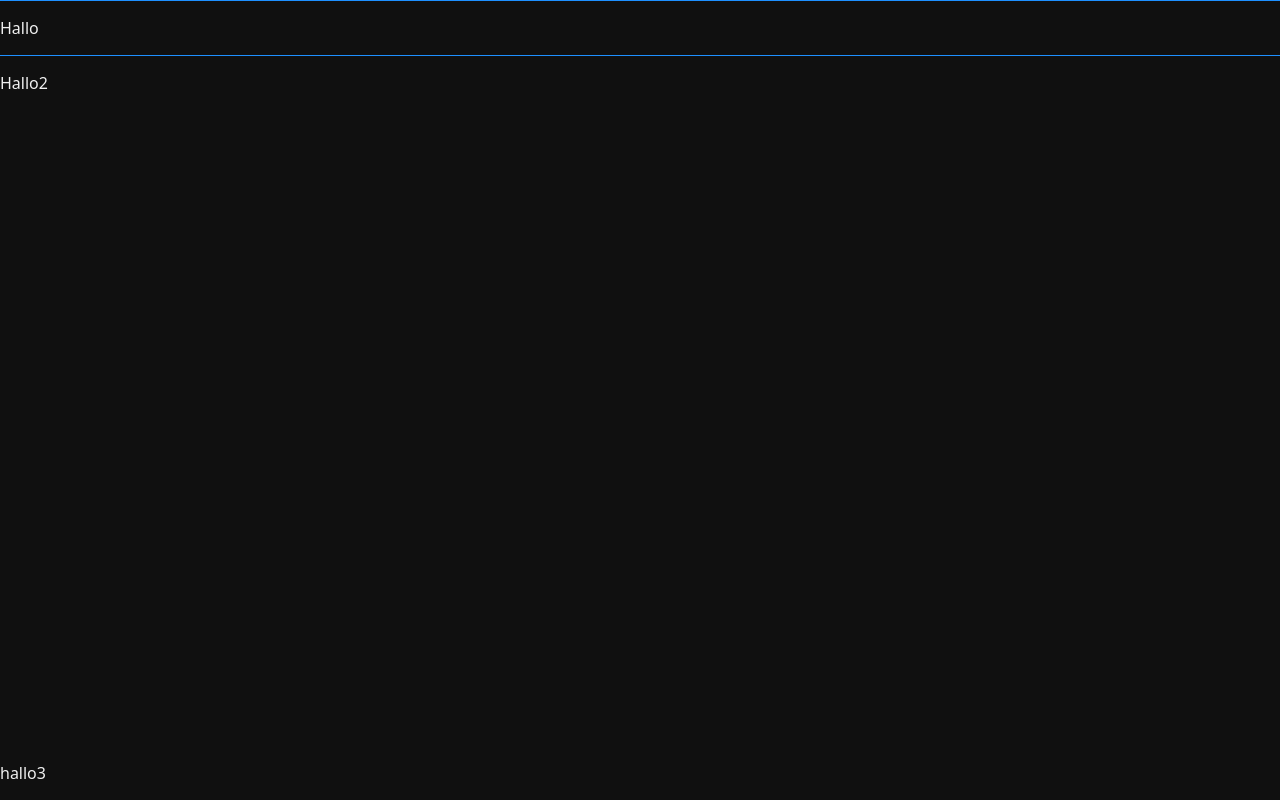
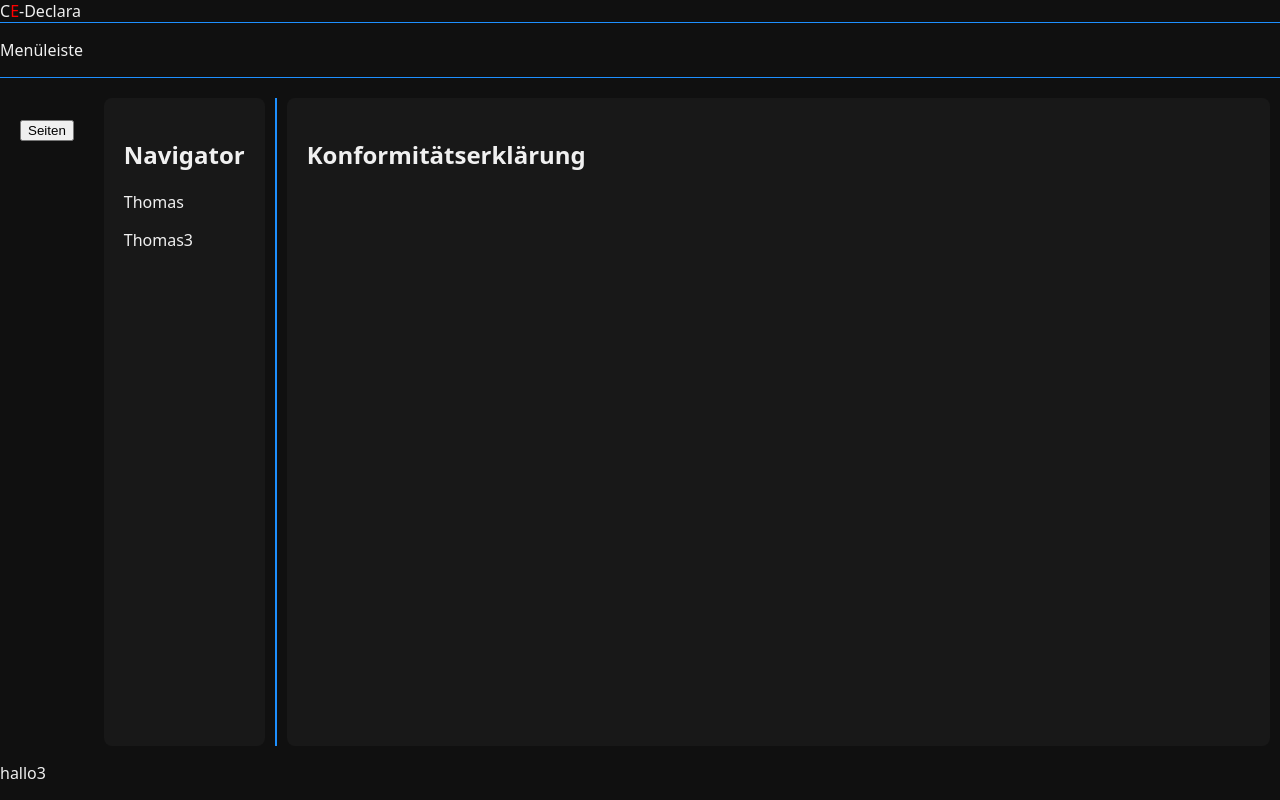
Before and after one commit to cerikamaker/CEDeclara, a plain HTML site: page index.html in a window 1280 px wide. Drawn offline with Linux system fonts and the light colour scheme.

Commit message:
GUI prepared with resizer.

```diff
--- a/index.html
+++ b/index.html
@@ -10,19 +10,36 @@
     <link rel="apple-touch-icon" sizes="167x167" href="https://searchnorm.de/touch-icon-167.png"/>
     <link rel="manifest" href="manifest.json">
     <link rel="stylesheet" href="style.css">
+    <script src="./js/resizer.js" defer></script>
     <meta name="robots" content="noindex"/>
     <title>CE-Declara</title>
 </head>
 <body>
     <header>
+        <div id="banner">
+            C<span style="color: red;">E</span>-Declara
+        </div>
         <div class="divider"></div>
         <div id="menubar">
-            <p>Hallo</p>
+            <p>Menüleiste</p>
         </div>
         <div class="divider"></div>
     </header>
     <main id="main-container">
-        <p>Hallo2</p>
+        <aside id="sidebar">
+            <nav id="sidebar-menu">
+                <button>Seiten</button>
+            </nav>
+        </aside>
+        <section id="navigator">
+            <h1>Navigator</h1>
+            <p id="test">Test</p>
+            <p id="test2">Test</p>
+        </section>
+        <div id="resizer"></div>
+        <section id="app-area">
+            <h1>Konformitätserklärung</h1>
+        </section>
     </main>
     <footer id="statusbar">
         <p>hallo3</p>
--- /dev/null
+++ b/js/resizer.js
@@ -0,0 +1,38 @@
+const resizer = document.getElementById('resizer');
+const navigatorSection = document.getElementById('navigator');
+let isResizing = false;
+let lastX = 0;
+let startWidth = 0;
+
+let test = document.getElementById('test');
+test.innerText = "Thomas"
+let test2 = document.getElementById('test2');
+test2.innerText = "Thomas3"
+
+resizer.addEventListener('mousedown', (e) => {
+    isResizing = true;
+    lastX = e.clientX;
+    startWidth = navigatorSection.offsetWidth - 40;
+    document.body.style.userSelect = 'none';
+    document.body.style.cursor = 'ew-resize';
+    test.innerText = "Resizing";
+});
+
+document.addEventListener('mouseup', (e) => {
+    if(isResizing){
+        isResizing = false;
+        document.body.style.cursor = '';
+    document.body.style.userSelect = '';
+        test.innerText = "Ready";
+    }
+});
+
+document.addEventListener('mousemove', (e) => {
+    if (!isResizing) return;
+    const dx = e.clientX - lastX;
+    test.innerText = dx;
+    test2.innerText = navigatorSection.offsetWidth;
+    startWidth = startWidth + dx;
+    navigatorSection.style.width = startWidth + 'px';
+    lastX = e.clientX;
+});
--- a/style.css
+++ b/style.css
@@ -1,5 +1,10 @@
 :root {
     --backgroundcolor: #101010;
+    --workground-color: #181818;
+    --radius: 8px;
+    --std-marging-right: 10px;
+    --std-margin-top: 20px;
+    --std-padding: 20px;
     --textcolor: #f0f0f0;
     --std-fonts: system-ui, 'Segoe UI', 'Roboto', 'Arial', sans-serif;
     --dodger-blue: #1e90ff;
@@ -19,13 +24,15 @@ body {
     flex-direction: column;
 }
 
-
-
 /* Start: Menubar */
 
 header {
     display: flex;
     flex-direction: column;
+}
+
+#banner {
+    background-color: var(--backgroundcolor);
 }
 
 div.divider {
@@ -36,9 +43,47 @@ div.divider {
 
 /* End Menubar*/
 
+/* Start Main */
+
 main {
     flex: 1 1 auto;
+    display: flex;
+    flex-direction: row;
 }
+
+aside {
+    margin-right: var(--std-marging-right);
+    margin-top: var(--std-margin-top);
+    padding: var(--std-padding);
+}
+
+#resizer {
+    background-color: var(--dodger-blue);
+    width: 2px;
+    margin-top: var(--std-margin-top);
+    margin-right: var(--std-marging-right);
+    cursor: e-resize;
+}
+
+#navigator {
+    background-color: var(--workground-color);
+    border-radius: var(--radius);
+    /*flex: 0 0 auto;*/
+    margin-right: var(--std-marging-right);
+    margin-top: var(--std-margin-top);
+    padding: var(--std-padding);
+}
+
+#app-area {
+    background-color: var(--workground-color);
+    border-radius: var(--radius);
+    flex: 1 1 auto;
+    margin-right: var(--std-marging-right);
+    margin-top: var(--std-margin-top);
+    padding: var(--std-padding);
+}
+
+/* End Main */
 
 footer {
     flex: 0 0 auto;
```
Also changed, not shown: 1 other file.
